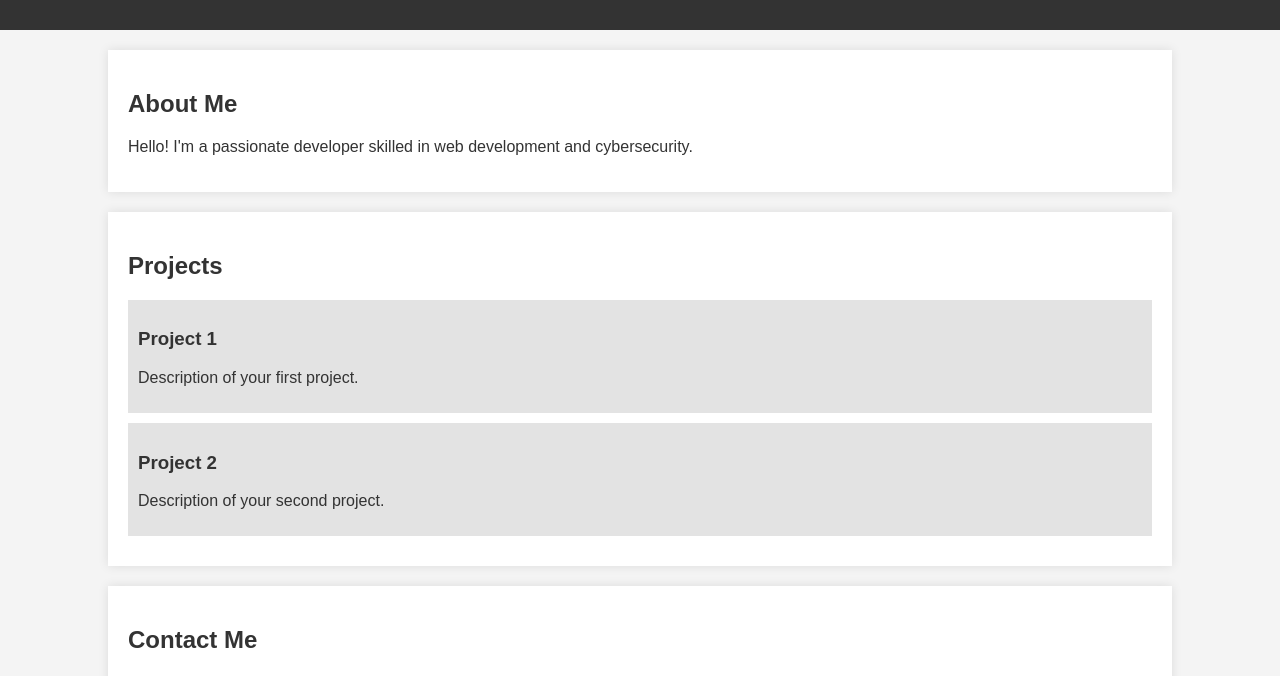
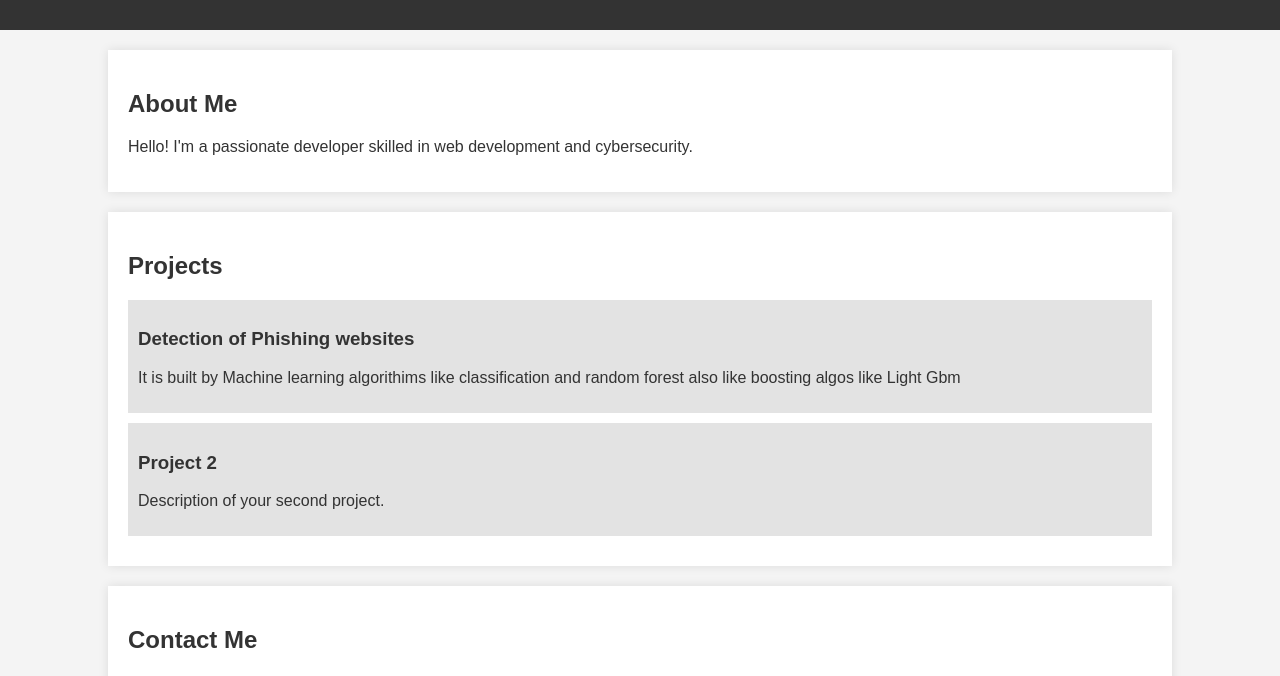
Before and after one commit to Achyuth7891/Achyuth7891.github.io, a plain HTML site: page index.html in a window 1280 px wide. Shown: the part 116-792 px from the top of the page. Drawn offline with Linux system fonts and the light colour scheme.

Commit message:
Update index.html

```diff
--- a/index.html
+++ b/index.html
@@ -26,8 +26,8 @@
     <section id="projects">
         <h2>Projects</h2>
         <div class="project">
-            <h3>Project 1</h3>
-            <p>Description of your first project.</p>
+            <h3>Detection of Phishing websites</h3>
+            <p>It is built by Machine learning algorithims like classification and random forest also like boosting algos like Light Gbm</p>
         </div>
         <div class="project">
             <h3>Project 2</h3>
```
